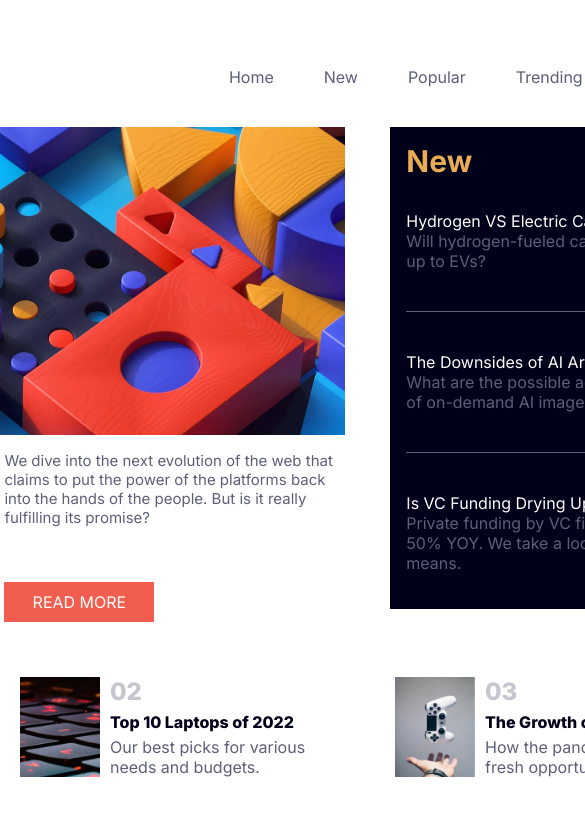
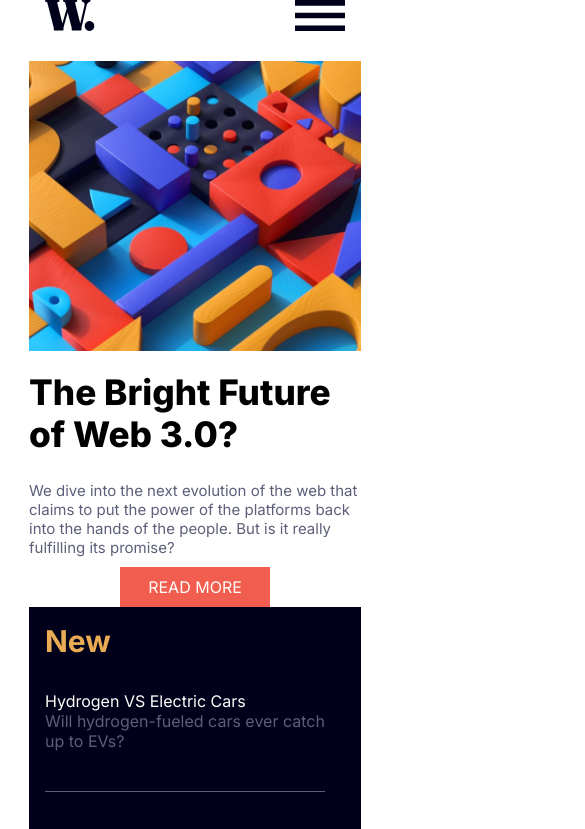
Before and after one commit to BregueNice/news-homepage, a plain HTML site: page index.html in a window 390 px wide. Shown: the top 829 px of the page, 585 px wide, since content can reach past the window. Drawn offline with Linux system fonts and the light colour scheme.

Commit message:
iniciando o responsivo

```diff
--- a/assets/styles/responsivo.css
+++ b/assets/styles/responsivo.css
@@ -0,0 +1,91 @@
+@media screen and (min-width: 375px) and (max-width: 1200px) {
+    *{
+        margin: 0;
+        padding: 0;
+    }
+
+    body{
+        font-family: var(--fonte);
+        display: flex;
+        height: auto;
+        width: auto;
+    }
+
+    main {
+        display: flex;
+        flex-direction: column;
+        align-items: center;
+        justify-content: center;
+        width: auto;
+    }
+
+    header{
+        display: flex;
+        justify-content: space-between;
+    }
+
+    .imgs-header{
+        display: flex;
+        justify-content: space-between;
+        gap: 200px;
+    }
+
+    ul{
+        display: none;
+    }
+
+    .imagem{
+        display: none;
+    }
+
+    .img-mobile{
+        display: flex;
+        width: 100%;
+    }
+
+    .botao-menu{
+        display: block;
+    }
+
+    .botao-menu img{
+        width: 50px;
+    }
+
+    .container-principal {
+        width: auto;
+        display: flex;
+        align-items: center;
+        justify-content: left;
+    }
+
+
+    .container-principal__news{
+        display: flex;
+        flex-direction: column;
+        align-items: center;
+        gap: 10px;
+        width: auto;
+        height: auto;
+    }
+
+
+    h1{
+        font-size: 2.2rem;
+        font-weight: 800;
+    }
+
+    .container-aside{
+        width: 300px;
+        height: 450px;
+    }
+
+    .container-footer{
+        display: flex;
+        flex-direction: column;
+        width: auto;
+    }
+
+    .footer-news{
+        width: auto;
+    }
+}
--- a/assets/styles/styles.css
+++ b/assets/styles/styles.css
@@ -68,6 +68,14 @@ ul li a:hover{
     'texto button';
     width: 700px;
     height: 550px;
+}
+
+.img-mobile{
+    display: none;
+}
+
+.botao-menu{
+    display: none;
 }
 
 h1{
--- a/index.html
+++ b/index.html
@@ -17,8 +17,12 @@
 <body>
     <main>
         <header>
-            <img src="./assets/images/logo.svg" alt="">
+            <div class="imgs-header">
+                <img src="./assets/images/logo.svg" alt="">
+                <a href="#" class="botao-menu"><img src="./assets/images/icon-menu.svg" alt=""></a>
+            </div>
             <nav>
+
                 <ul>
                     <li><a href="">Home</a></li>
                     <li><a href="">New</a></li>
@@ -31,6 +35,7 @@
         <section class="container-principal">
             <div class="container-principal__news">
                 <img src="./assets/images/image-web-3-desktop.jpg" alt="" class="imagem">
+                <img src="./assets/images/image-web-3-mobile.jpg" alt="" class="img-mobile">
                 <h1>The Bright Future of Web 3.0?</h1>
                 <p class="tex">
                     We dive into the next evolution of the web that claims to put the power of the platforms back into
```
